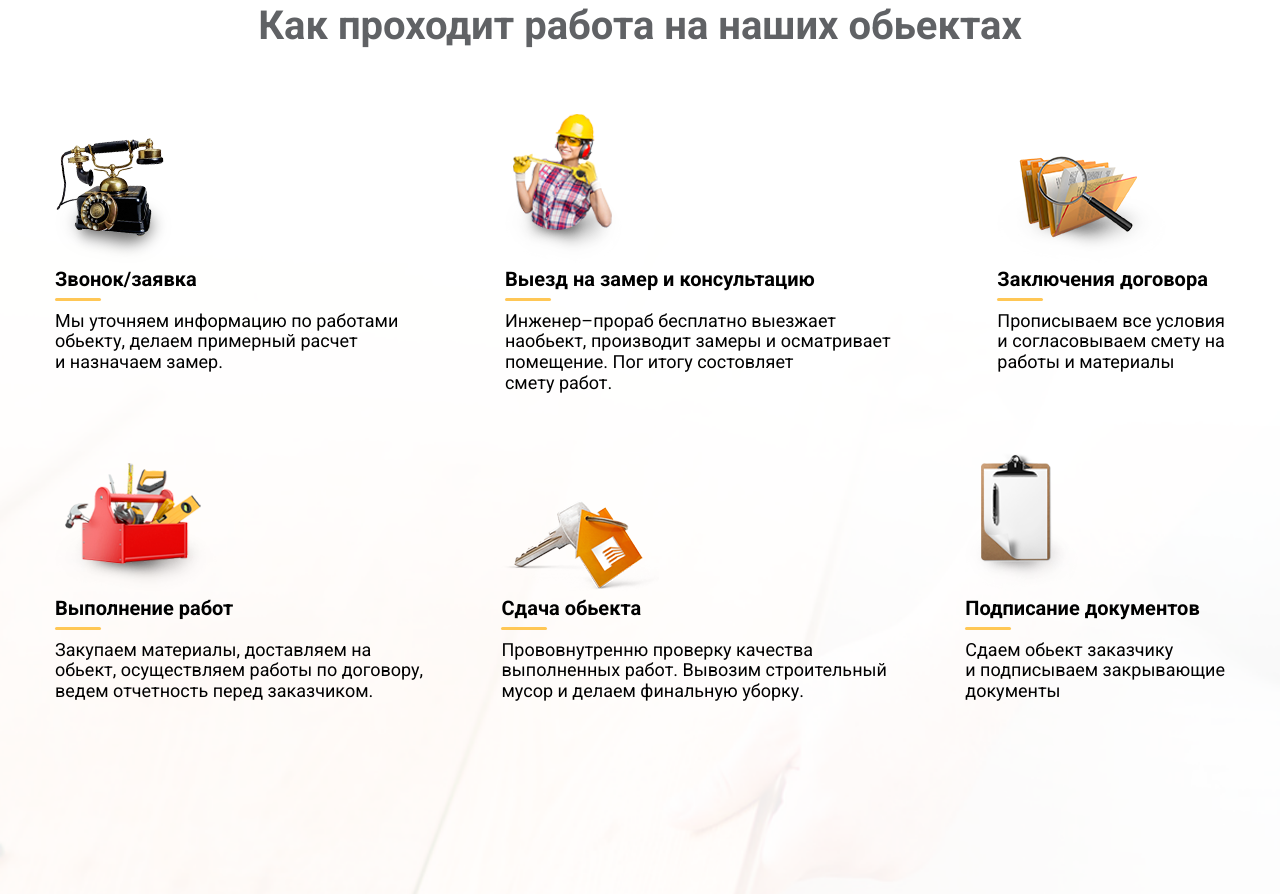
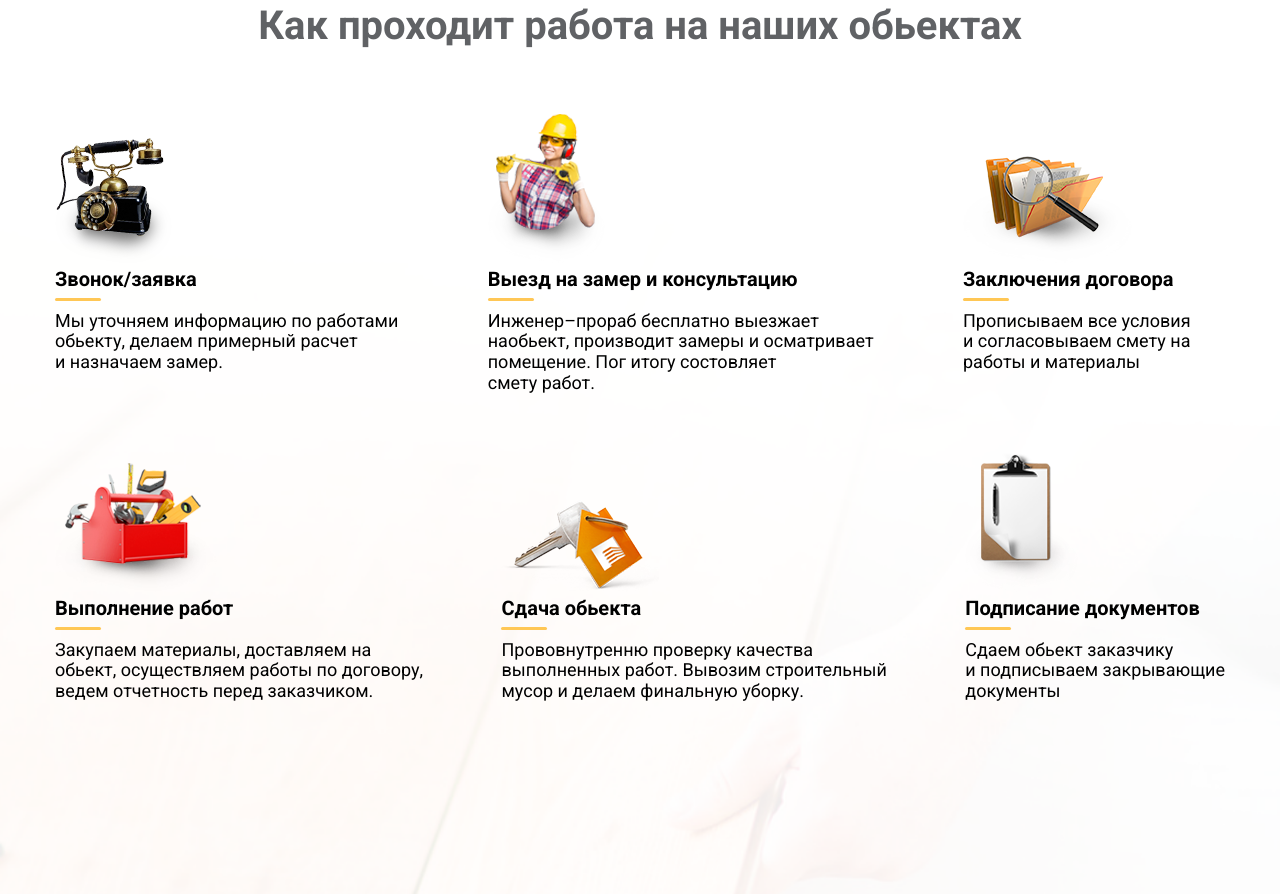
Before and after one commit to freemanlol/site3, a plain HTML site: page index.html in a window 1280 px wide. Shown: the part 3932-4826 px from the top of the page. Drawn offline with nearby package versions, Linux system fonts and the light colour scheme; a script that the page names is missing.

Commit message:
Add files via upload

```diff
--- a/assets/style/style.css
+++ b/assets/style/style.css
@@ -709,3 +709,6 @@ p {
 	padding: 22px 0;
 	text-align: center;
 }
+.work__item-1 {
+	width: 262px;
+}
--- a/index.html
+++ b/index.html
@@ -322,7 +322,8 @@
 							</p>
 						</div>
 					</div>
-					<div class="work__item">
+					<div class="work__item work__item-1">
+
 						<img src="assets/img/work3.png" alt="" class="work__img">
 						<div class="cont__work">
 							<h3 class="works__title">
```
